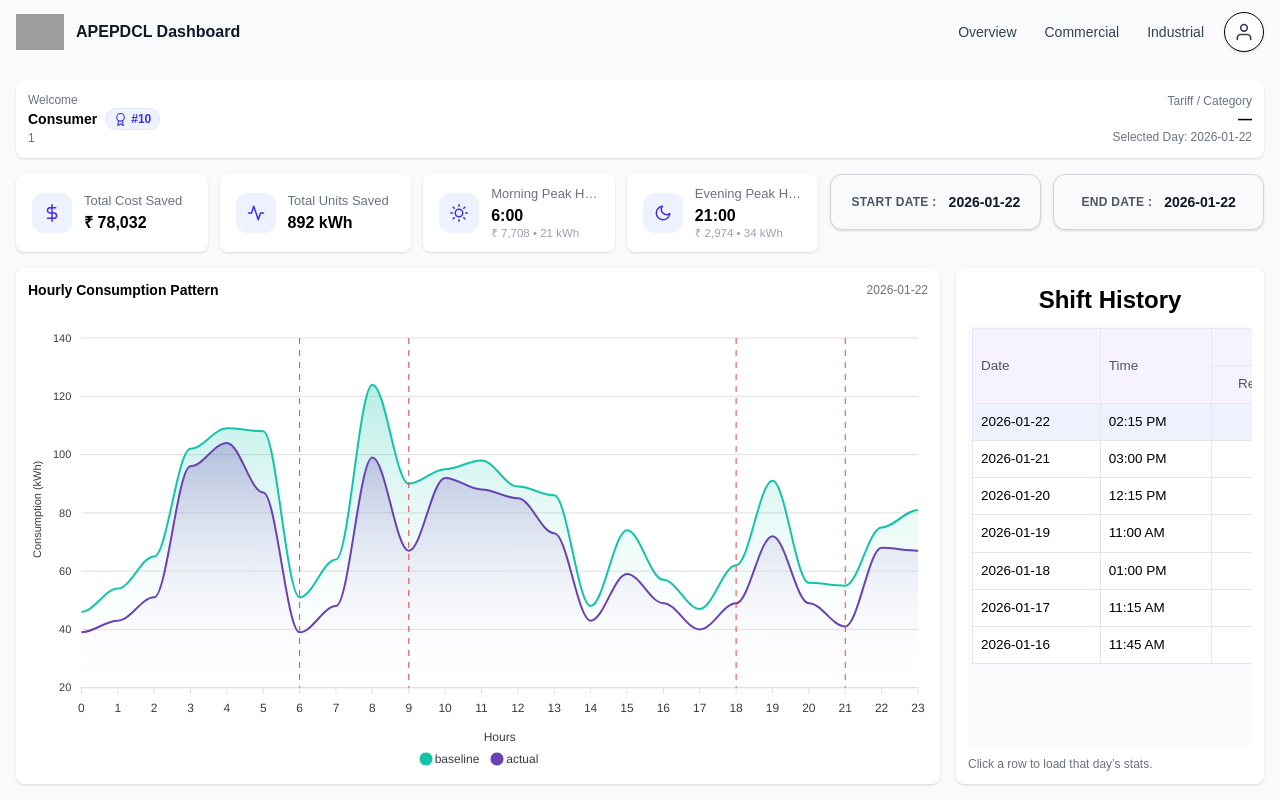
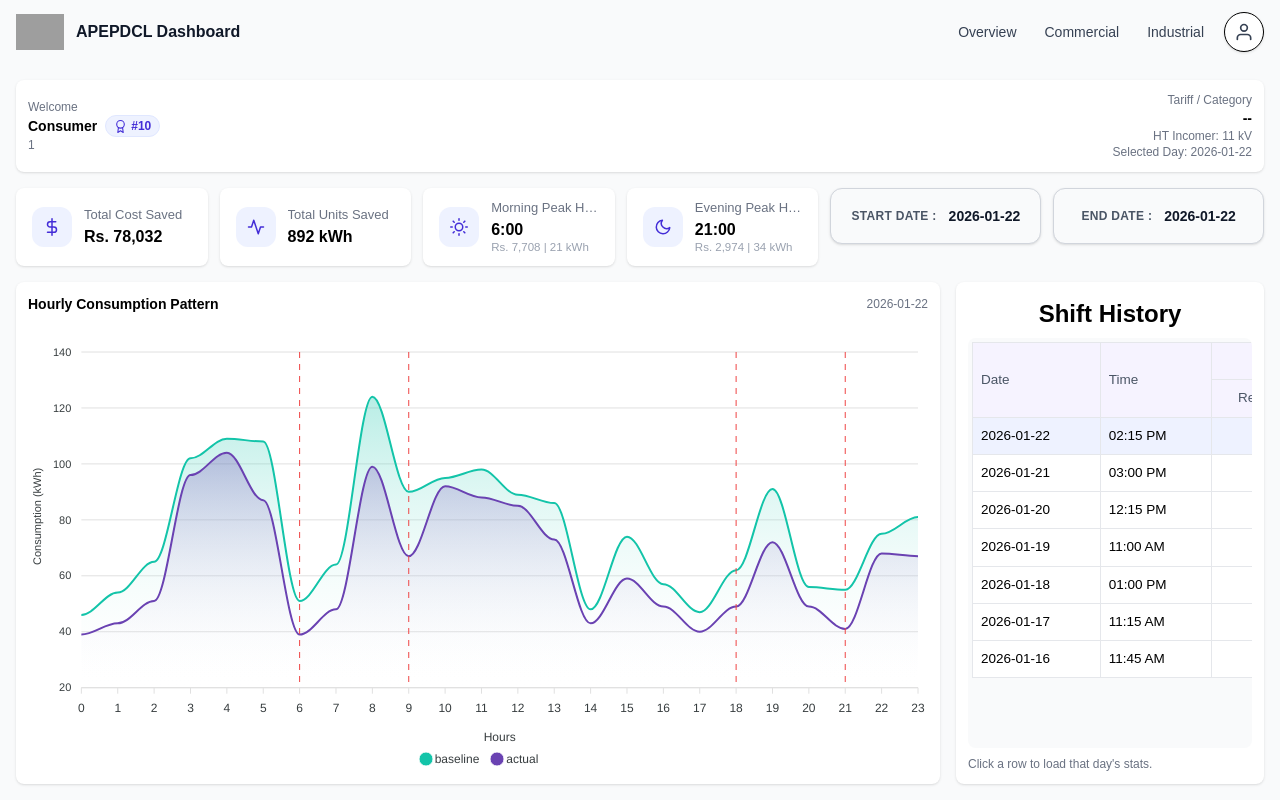
Before and after one commit to RSVS-Viswath/apepdcl-new, a React (Vite) app: page /stats/1 in a window 1280 px wide. Built offline with nearby package versions, Linux system fonts and the light colour scheme; grey boxes are pictures that could not be loaded.

Commit message:
Reorder overview charts and fix HT incomer labels

```diff
--- a/src/lib/consumers.js
+++ b/src/lib/consumers.js
@@ -1,4 +1,4 @@
-import { seededInt, seededNumber, seededPick } from "./seeded";
+import { seededInt, seededPick } from "./seeded";
 
 const DISTRICTS = ["VZM", "AKP", "VSP", "ELR", "EDG"];
 
@@ -60,14 +60,14 @@
     .join(" ");
 
   const contractedDemand = seededInt(`${serviceNo}|cd`, isIndustrial ? 120 : 60, isIndustrial ? 520 : 260);
-  const htIncome = Math.round(seededNumber(`${serviceNo}|inc`, isIndustrial ? 12_00_000 : 4_00_000, isIndustrial ? 58_00_000 : 22_00_000));
+  const htIncomerKv = 11;
 
   return {
     serviceNo,
     consumerName: name,
     category,
     contractedDemand,
-    htIncome,
+    htIncomerKv,
   };
 }
 
--- a/src/pages/MonitorPage.jsx
+++ b/src/pages/MonitorPage.jsx
@@ -145,7 +145,7 @@
               <th className="py-3 px-3">Consumer Name</th>
               <th className="py-3 px-3">Category</th>
               <th className="py-3 px-3 text-right">Contracted Demand</th>
-              <th className="py-3 px-3 text-right">HT Income</th>
+              <th className="py-3 px-3 text-right">HT Incomer</th>
             </tr>
           </thead>
           <tbody>
@@ -160,7 +160,7 @@
                 <td className="py-3 px-3">{r.consumerName}</td>
                 <td className="py-3 px-3">{r.category}</td>
                 <td className="py-3 px-3 text-right tabular-nums">{r.contractedDemand}</td>
-                <td className="py-3 px-3 text-right tabular-nums">₹ {r.htIncome.toLocaleString()}</td>
+                <td className="py-3 px-3 text-right tabular-nums">{r.htIncomerKv} kV</td>
               </tr>
             ))}
             {visible.length === 0 ? (
--- a/src/pages/OverviewPage.jsx
+++ b/src/pages/OverviewPage.jsx
@@ -243,6 +243,7 @@
   const seed = `${startKey}|${endKey}|${tab}`;
   const leaderboardSeed = `${startKey}|${endKey}|leaderboard`;
   const categories = useMemo(() => buildDateCategories(startKey, endKey), [startKey, endKey]);
+  const allConsumers = useMemo(() => getAllConsumers(), []);
 
   const stats = useMemo(() => {
     const tabBoost = tab === "All" ? 1 : 0.65;
@@ -253,6 +254,21 @@
       participationRate: Math.round(seededNumber(`${seed}|pr`, 22, 88)),
     };
   }, [seed, tab]);
+
+  const consumerSplitPie = useMemo(() => {
+    const industrialCount = allConsumers.filter((c) => String(c.category).toUpperCase().includes("INDUSTRY")).length;
+    const commercialCount = allConsumers.filter((c) => String(c.category).toUpperCase().includes("COMMERCIAL")).length;
+    return {
+      series: [industrialCount, commercialCount],
+      options: {
+        chart: { type: "pie", toolbar: { show: false } },
+        labels: ["Industrial", "Commercial"],
+        dataLabels: { enabled: false },
+        legend: { position: "bottom" },
+        colors: [PURPLE, TEAL],
+      },
+    };
+  }, [allConsumers]);
 
   const pie = useMemo(() => {
     const cfg =
@@ -314,9 +330,8 @@
   }, [categories, seed]);
 
   const leaderboards = useMemo(() => {
-    const all = getAllConsumers();
-    const industrial = all.filter((c) => String(c.category).toUpperCase().includes("INDUSTRY"));
-    const commercial = all.filter((c) => String(c.category).toUpperCase().includes("COMMERCIAL"));
+    const industrial = allConsumers.filter((c) => String(c.category).toUpperCase().includes("INDUSTRY"));
+    const commercial = allConsumers.filter((c) => String(c.category).toUpperCase().includes("COMMERCIAL"));
 
     const scoreRow = (c) => {
       const totalShifted = seededNumber(`${leaderboardSeed}|lb|${c.serviceNo}|shifted`, 8, 74);
@@ -339,7 +354,7 @@
       .map((r, idx) => ({ ...r, position: idx + 1 }));
 
     return { industrialRows, commercialRows };
-  }, [leaderboardSeed]);
+  }, [allConsumers, leaderboardSeed]);
 
   const onRowClick = (r) => {
     const qs = new URLSearchParams({
@@ -391,8 +406,8 @@
       <div className="grid grid-cols-1 lg:grid-cols-3 gap-4 items-start">
         <div className="lg:col-span-2 grid grid-cols-1 md:grid-cols-2 gap-4 items-start">
           <div className="bg-white rounded-lg shadow p-3 lg:min-h-[330px]">
-            <div className="text-sm font-semibold mb-2">Peak Analytics: Total vs Shift</div>
-            <Chart options={line.options} series={line.series} type="line" height={240} />
+            <div className="text-sm font-semibold mb-2">Total Consumers: Industrial vs Commercial</div>
+            <Chart options={consumerSplitPie.options} series={consumerSplitPie.series} type="pie" height={240} />
           </div>
 
           <div className="bg-white rounded-lg shadow p-3 lg:min-h-[330px]">
@@ -405,11 +420,9 @@
             <Chart options={bar.options} series={bar.series} type="bar" height={240} />
           </div>
 
-          <div className="bg-white rounded-lg shadow p-3 flex items-center justify-center min-h-[300px] lg:min-h-[330px]">
-            <div className="text-center">
-              <div className="text-sm font-semibold text-gray-900">Allocated for future graphs</div>
-              <div className="text-xs text-gray-500 mt-1">Yet to decide what to place here</div>
-            </div>
+          <div className="bg-white rounded-lg shadow p-3 lg:min-h-[330px]">
+            <div className="text-sm font-semibold mb-2">Peak Analytics: Total vs Shift</div>
+            <Chart options={line.options} series={line.series} type="line" height={240} />
           </div>
         </div>
 
--- a/src/pages/StatsPage.jsx
+++ b/src/pages/StatsPage.jsx
@@ -191,7 +191,8 @@
   const fallback = consumers.find((c) => c.serviceNo === serviceNo);
 
   const consumerName = searchParams.get("consumerName") || fallback?.consumerName || "Consumer";
-  const category = searchParams.get("category") || fallback?.category || "—";
+  const category = searchParams.get("category") || fallback?.category || "--";
+  const htIncomerKv = fallback?.htIncomerKv ?? 11;
   const position = useMemo(() => seededInt(`${serviceNo}|position`, 1, 50), [serviceNo]);
   const isCommercial = useMemo(() => String(category).toUpperCase().includes("COMMERCIAL"), [category]);
   const peakWindow = useMemo(
@@ -382,6 +383,7 @@
             <div className="sm:text-right">
               <div className="text-xs text-gray-500">Tariff / Category</div>
               <div className="text-sm font-semibold truncate">{category}</div>
+              <div className="text-xs text-gray-500 tabular-nums">HT Incomer: {htIncomerKv} kV</div>
               <div className="text-xs text-gray-500 tabular-nums">Selected Day: {selectedDayKey}</div>
             </div>
           </div>
@@ -391,7 +393,7 @@
           <div className="grid grid-cols-2 lg:grid-cols-4 gap-3">
             <StatCard
               label="Total Cost Saved"
-              value={`₹ ${stats.totalCostSaved.toLocaleString()}`}
+              value={`Rs. ${stats.totalCostSaved.toLocaleString()}`}
               icon={<FiDollarSign className="text-lg" />}
             />
             <StatCard
@@ -401,15 +403,15 @@
             />
             <StatCard
               label="Morning Peak Hour"
-              value={isCommercial ? "—" : `${stats.morningHour}:00`}
-              hint={isCommercial ? "Commercial: evening-only" : `₹ ${stats.morningCost.toLocaleString()} • ${stats.morningUnits} kWh`}
+              value={isCommercial ? "--" : `${stats.morningHour}:00`}
+              hint={isCommercial ? "Commercial: evening-only" : `Rs. ${stats.morningCost.toLocaleString()} | ${stats.morningUnits} kWh`}
               icon={<FiSun className="text-lg" />}
               muted={isCommercial}
             />
             <StatCard
               label="Evening Peak Hour"
               value={`${stats.eveningHour}:00`}
-              hint={`₹ ${stats.eveningCost.toLocaleString()} • ${stats.eveningUnits} kWh`}
+              hint={`Rs. ${stats.eveningCost.toLocaleString()} | ${stats.eveningUnits} kWh`}
               icon={<FiMoon className="text-lg" />}
             />
           </div>
@@ -448,7 +450,7 @@
 
           {dayUpdating ? (
             <div className="absolute inset-0 bg-white/70 flex items-center justify-center">
-              <div className="text-sm font-medium text-gray-700">Updating…</div>
+              <div className="text-sm font-medium text-gray-700">Updating...</div>
             </div>
           ) : null}
         </div>
@@ -503,7 +505,7 @@
               </tbody>
             </table>
           </div>
-          <div className="text-xs text-gray-500 mt-2 shrink-0">Click a row to load that day’s stats.</div>
+          <div className="text-xs text-gray-500 mt-2 shrink-0">Click a row to load that day's stats.</div>
         </div>
       </div>
     </div>
```
